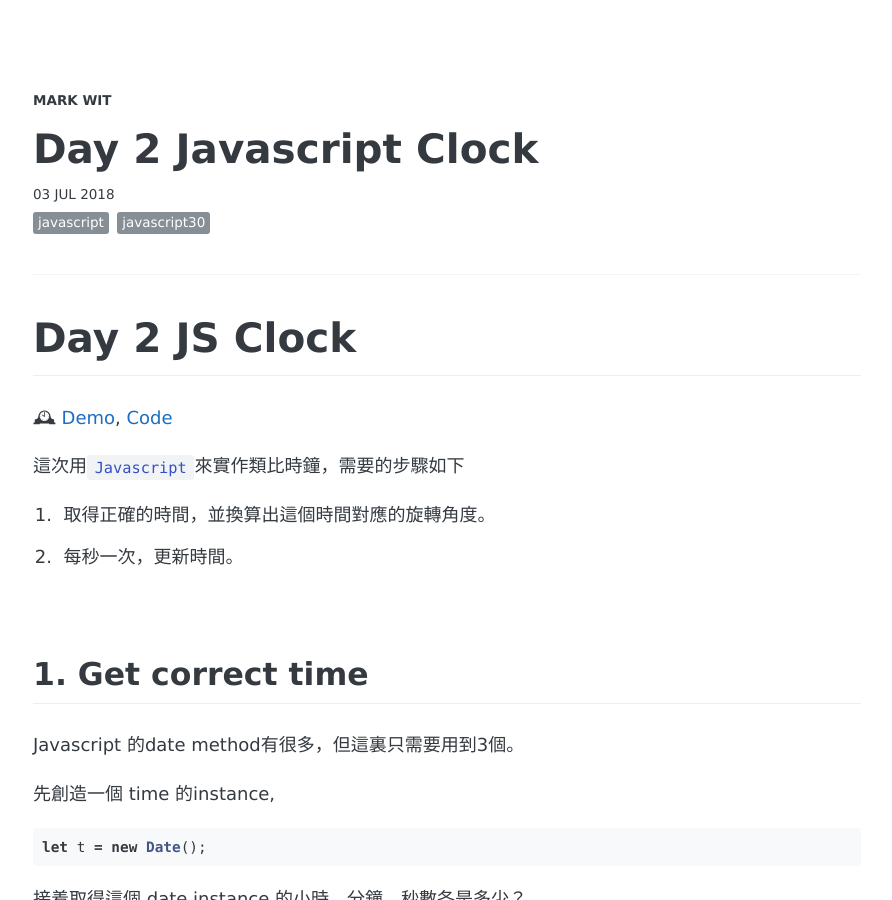
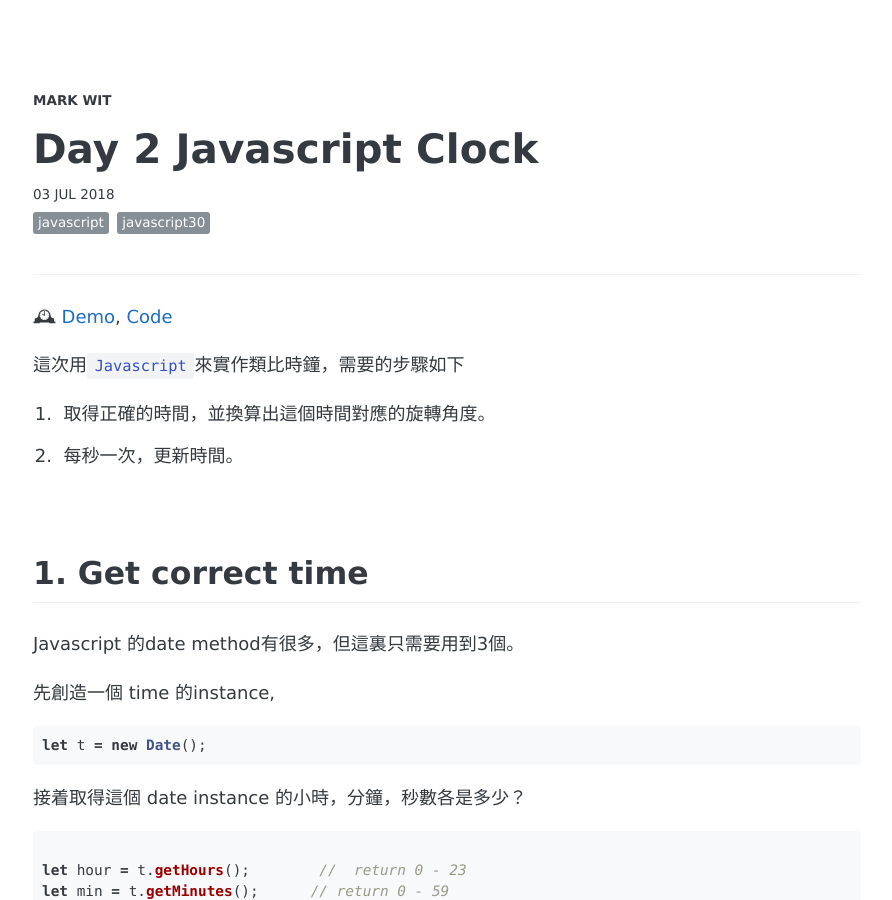
Before and after one commit to skyying/mark-wit, a Jekyll site: the page built from _posts/2018-07-03-day-2-javascript-clock.md, in a window 1280 px wide and 900 px high. Shown: the whole window, without its empty margins (193-1085 px from the left). Built offline with Jekyll 4.4.1, drawn with Linux system fonts in a browser that asks for light colours; some web fonts are replaced; comment, search, counter and statistics services are not loaded.

Commit message:
quick commit

```diff
--- a/_posts/2018-07-03-day-2-javascript-clock.md
+++ b/_posts/2018-07-03-day-2-javascript-clock.md
@@ -10,12 +10,7 @@ share: true
 
 ---
 
-
-
-# Day 2 JS Clock
-
 🕰 [Demo](https://skyying.github.io/Javascript-30/02%20-%20JS%20and%20CSS%20Clock/index-START.html), [Code](https://github.com/skyying/Javascript-30/tree/master/02%20-%20JS%20and%20CSS%20Clock)
-
 
 
 這次用`Javascript`來實作類比時鐘，需要的步驟如下
```
